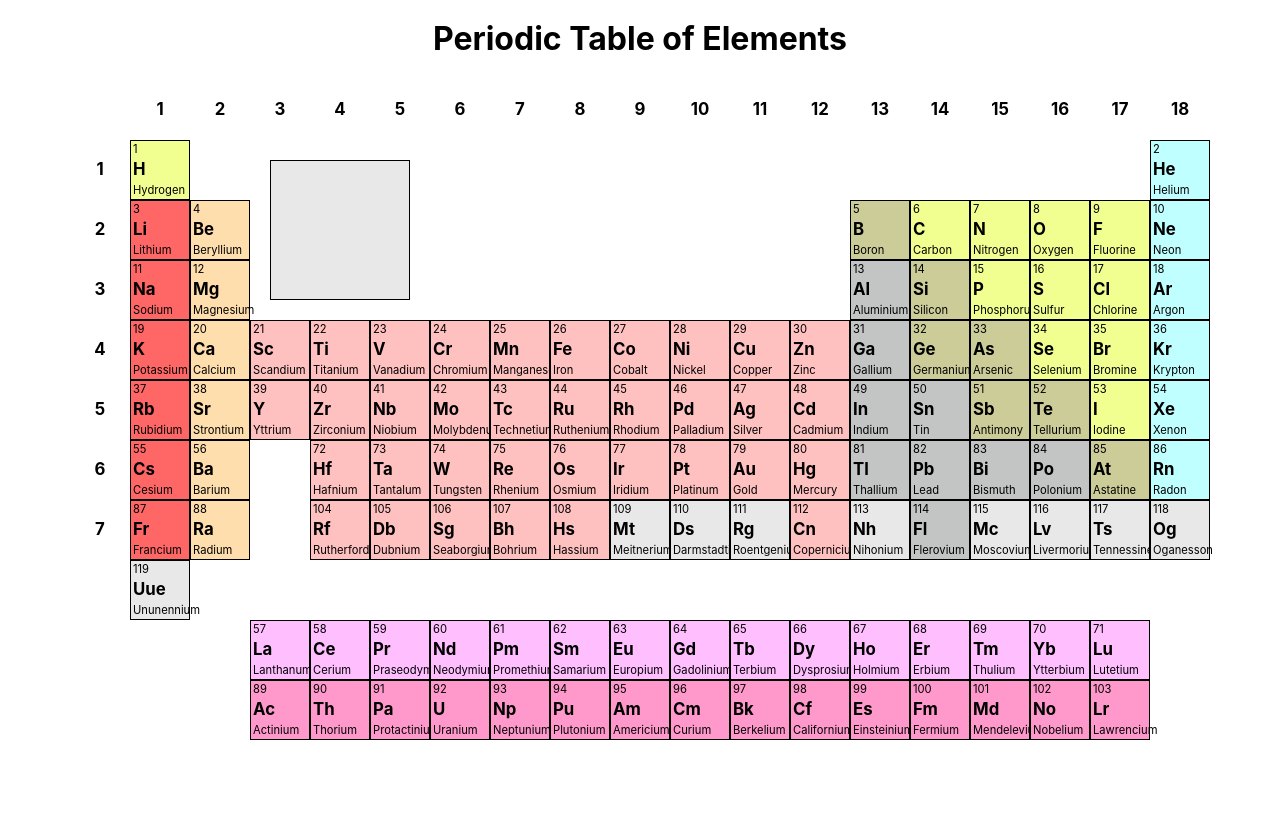
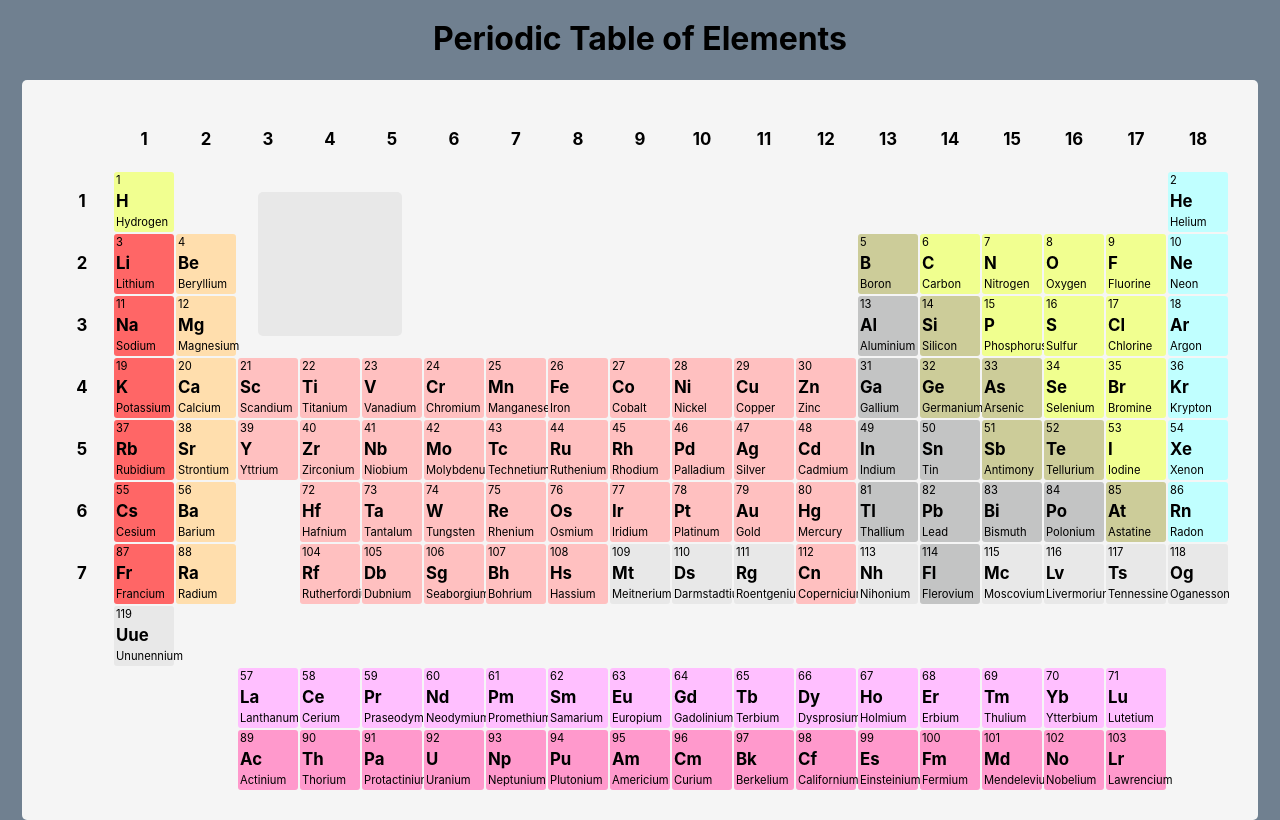
Before and after one commit to nbrown0000/periodictable, a React (Create React App) app: page / in a window 1280 px wide. Built offline with nearby package versions, Linux system fonts and the light colour scheme.

Commit message:
improved visual design AND added electron shells display

```diff
--- a/src/App.css
+++ b/src/App.css
@@ -1,3 +1,7 @@
+html {
+  background-color: slategray;
+}
+
 .App {
   text-align: center;
 }
--- a/src/App.js
+++ b/src/App.js
@@ -13,7 +13,7 @@ class App extends Component {
     }
   }
 
-  onHover = (event) => {
+  onHoverElement = (event) => {
     this.setState({cardFace: event})
   }
 
@@ -29,7 +29,7 @@ class App extends Component {
         <h1>Periodic Table of Elements</h1>
         <PeriodicTable
           list={this.state.elementsList}
-          hover={this.onHover}
+          hoverElement={this.onHoverElement}
           cardElement={this.state.cardFace}
         />
       </div>
--- a/src/BorderElement.css
+++ b/src/BorderElement.css
@@ -3,10 +3,7 @@ html {
 }
 
 .borderElement {
-  display: flex;
-  flex-direction: row;
-  width: 60px;
-  height: 60px;
+
   /* border-left: 1px solid black;
   border-right: 1px solid black; */
   /* font-size: 0.8em; */
--- a/src/Card.css
+++ b/src/Card.css
@@ -1,9 +1,28 @@
+.card-container {
+  display: flex;
+  flex-direction: row;
+  /* justify-content: space-evenly; */
+  height: 100%;
+  padding-left: 10px;
+  border-radius: 5px;
+}
+
+.left {
+  width: 80%;
+  justify-content: space-evenly;
+}
+
+.right {
+  width: 20%;
+  align-items: flex-end;
+  padding: 10px 10px 0 0;
+  font-size: 0.9em;
+}
+
 .card {
   display: flex;
   flex-direction: column;
-  justify-content: space-evenly;
   height: 100%;
-  padding-left: 10px;
 }
 
 .card > * {
--- a/src/Card.js
+++ b/src/Card.js
@@ -2,19 +2,31 @@ import React from 'react';
 import './Card.css';
 import {getBackground} from './Util';
 
-
-
-const Card = ({number, name, symbol, mass, category}) => {
+const Card = ({ number, name, symbol, mass, category, shells=[] }) => {
   const cardStyle = {
     backgroundColor: `${getBackground(category)}`,
   };
 
+  console.log(shells);
+
   return(
-    <div className='card' style={cardStyle}>
-      <h3>{number}</h3>
-      <h2>{symbol}</h2>
-      <p>{name}</p>
-      <p>{mass}</p>
+    <div className='card-container' style={cardStyle}>
+      <div className='card left'>
+        <h3>{number}</h3>
+        <h2>{symbol}</h2>
+        <p>{name}</p>
+        <p>{mass}</p>
+      </div>
+
+      <div className='card right'>
+        {shells.map((item) => {
+          return(
+            <p>{item}</p>
+          )
+        })}
+      </div>
+
+
     </div>
   )
 }
--- a/src/Element.css
+++ b/src/Element.css
@@ -5,8 +5,9 @@ html {
 .element {
   width: 60px;
   height: 60px;
-  border: 1px solid black;
+  /* border: 1px solid black; */
   font-size: 0.8em;
+  border-radius: 3px;
 }
 
 .element > * {
--- a/src/Key.css
+++ b/src/Key.css
@@ -1,5 +1,4 @@
 #key {
-  border: 1px solid black;
   margin: 20px;
   /* padding: 5px; */
   grid-column-start: 4;
--- a/src/Key.js
+++ b/src/Key.js
@@ -3,7 +3,6 @@ import './Key.css';
 import Card from './Card';
 
 const Key = ({card}) => {
-
   return (
     <div id='key'>
       <Card
@@ -13,6 +12,7 @@ const Key = ({card}) => {
         symbol={card.symbol}
         mass={card.atomic_mass}
         category={card.category}
+        shells={card.shells}
       />
     </div>
   )
--- a/src/PeriodicTable.css
+++ b/src/PeriodicTable.css
@@ -1,5 +1,10 @@
 .period-table {
+  /* border: 1px solid black; */
+  border-radius: 5px;
+  background-color: whitesmoke;
+  padding: 30px;
   display: grid;
   grid-template-columns: repeat(18, 60px);
   grid-template-rows: repeat(9, 60px);
+  grid-gap: 2px;
 }
--- a/src/PeriodicTable.js
+++ b/src/PeriodicTable.js
@@ -5,7 +5,7 @@ import Key from './Key';
 import Border from './Border';
 import BorderElement from './BorderElement';
 
-const PeriodicTable = ({list, hover, cardElement}) => {
+const PeriodicTable = ({list, hoverElement, cardElement}) => {
   // console.log({cardElement})
 
   let borderElements = [];
@@ -22,13 +22,12 @@ const PeriodicTable = ({list, hover, cardElement}) => {
 
   return (
     <div className='period-table'>
-      {/* <Border/> */}
       {borderElements}
       <Key card={cardElement}/>
       {list.map((item,i) => {
         return (
           <Element
-            hoverFunction={() => hover(list[i])}
+            hoverFunction={() => hoverElement(list[i])}
             key={i}
             number={item.number}
             name={item.name}
```
